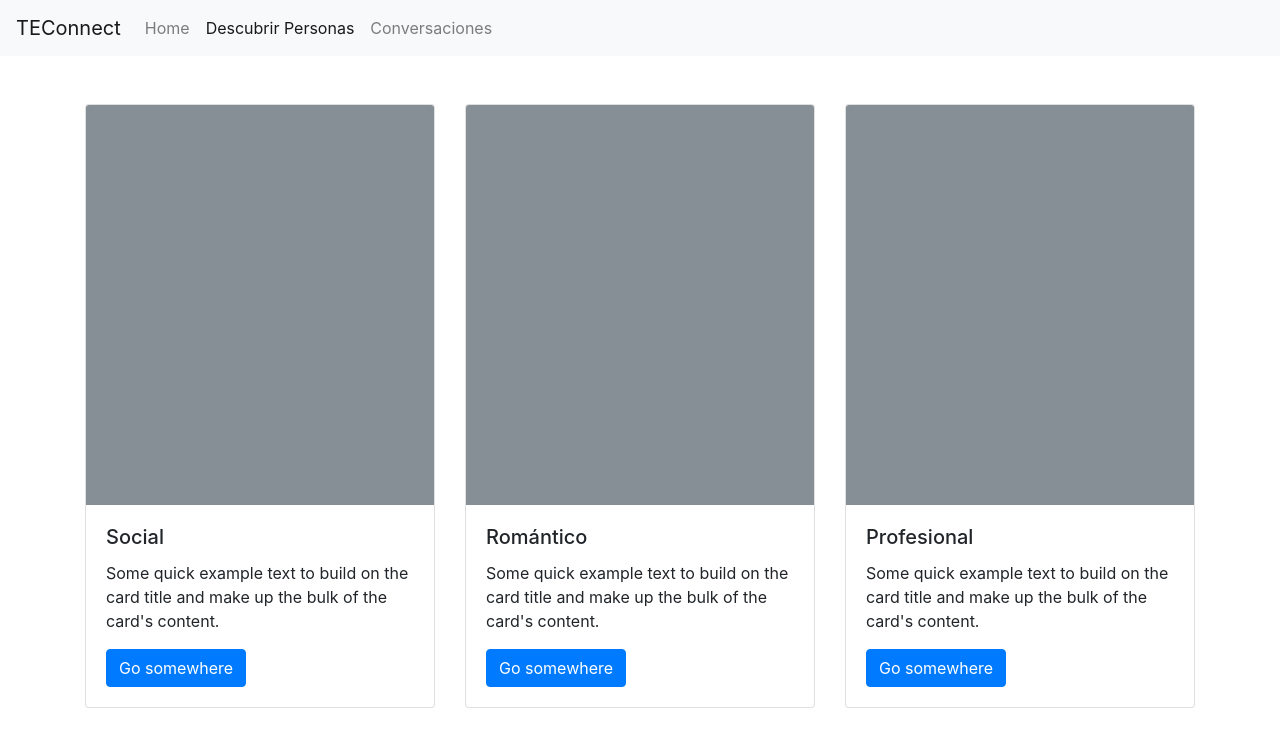
After one commit to santiagodg/TEConnect, a PHP site: page /views/EscogerAmbito.php in a window 1280 px wide. The commit adds this page. Shown: the top 755 px of the page. Run offline with PHP 8.4, Linux system fonts and the light colour scheme.

Commit message:
add escogerAmbito view

```diff
--- /dev/null
+++ b/views/EscogerAmbito.php
@@ -0,0 +1,76 @@
+<!DOCTYPE html>
+<html>
+  <head>
+    <!-- Required meta tags -->
+    <meta charset="utf-8">
+    <meta name="viewport" content="width=device-width, initial-scale=1, shrink-to-fit=no">
+
+    <!-- Bootstrap CSS -->
+    <link rel="stylesheet" href="/views/css/bootstrap.min.css">
+
+    <title>TEConnect | Descubrir Personas</title>
+  </head>
+  <body>
+    <nav class="navbar navbar-expand-lg navbar-light bg-light">
+      <a class="navbar-brand" href="/index.php">TEConnect</a>
+      <button class="navbar-toggler" type="button" data-toggle="collapse" data-target="#navbarSupportedContent" aria-controls="navbarSupportedContent" aria-expanded="false" aria-label="Toggle navigation">
+        <span class="navbar-toggler-icon"></span>
+      </button>
+
+      <div class="collapse navbar-collapse" id="navbarSupportedContent">
+        <ul class="navbar-nav mr-auto">
+          <li class="nav-item">
+            <a class="nav-link" href="/views/home.php">Home</a>
+          </li>
+          <li class="nav-item active">
+            <a class="nav-link" href="/views/DescubrirPersonas.php">Descubrir Personas<span class="sr-only">(current)</span></a>
+          </li>
+          <li class="nav-item">
+            <a class="nav-link" href="/views/Conversaciones.php">Conversaciones</a>
+          </li>
+        </ul>
+      </div>
+    </nav>
+
+    <div class="container">
+      <div class="row py-5">
+        <div class="col">
+          <div class="card" style="">
+            <svg class="bd-placeholder-img card-img-top" width="100%" height="50vh" xmlns="http://www.w3.org/2000/svg" preserveAspectRatio="xMidYMid slice" focusable="false" role="img" aria-label="Placeholder: Image cap"><title>Placeholder</title><rect width="100%" height="100%" fill="#868e96"></rect></svg>
+            <div class="card-body">
+              <h5 class="card-title">Social</h5>
+              <p class="card-text">Some quick example text to build on the card title and make up the bulk of the card's content.</p>
+              <a href="#" class="btn btn-primary">Go somewhere</a>
+            </div>
+          </div>
+        </div>
+        <div class="col">
+          <div class="card">
+            <svg class="bd-placeholder-img card-img-top" width="100%" height="50vh" xmlns="http://www.w3.org/2000/svg" preserveAspectRatio="xMidYMid slice" focusable="false" role="img" aria-label="Placeholder: Image cap"><title>Placeholder</title><rect width="100%" height="100%" fill="#868e96"></rect></svg>
+            <div class="card-body">
+              <h5 class="card-title">Romántico</h5>
+              <p class="card-text">Some quick example text to build on the card title and make up the bulk of the card's content.</p>
+              <a href="#" class="btn btn-primary">Go somewhere</a>
+            </div>
+          </div>
+        </div>
+        <div class="col">
+          <div class="card">
+            <svg class="bd-placeholder-img card-img-top" width="100%" height="50vh" xmlns="http://www.w3.org/2000/svg" preserveAspectRatio="xMidYMid slice" focusable="false" role="img" aria-label="Placeholder: Image cap"><title>Placeholder</title><rect width="100%" height="100%" fill="#868e96"></rect></svg>
+            <div class="card-body">
+              <h5 class="card-title">Profesional</h5>
+              <p class="card-text">Some quick example text to build on the card title and make up the bulk of the card's content.</p>
+              <a href="#" class="btn btn-primary">Go somewhere</a>
+            </div>
+          </div>
+        </div>
+      </div>
+    </div>
+
+    <!-- Optional JavaScript -->
+    <!-- jQuery first, then Popper.js, then Bootstrap JS -->
+    <script src="https://code.jquery.com/jquery-3.5.1.slim.min.js" integrity="sha384-DfXdz2htPH0lsSSs5nCTpuj/zy4C+OGpamoFVy38MVBnE+IbbVYUew+OrCXaRkfj" crossorigin="anonymous"></script>
+<script src="https://cdn.jsdelivr.net/npm/popper.js@1.16.0/dist/umd/popper.min.js" integrity="sha384-Q6E9RHvbIyZFJoft+2mJbHaEWldlvI9IOYy5n3zV9zzTtmI3UksdQRVvoxMfooAo" crossorigin="anonymous"></script>
+<script src="https://stackpath.bootstrapcdn.com/bootstrap/4.5.0/js/bootstrap.min.js" integrity="sha384-OgVRvuATP1z7JjHLkuOU7Xw704+h835Lr+6QL9UvYjZE3Ipu6Tp75j7Bh/kR0JKI" crossorigin="anonymous"></script>
+  </body>
+</html>
--- a/views/home.php
+++ b/views/home.php
@@ -38,7 +38,7 @@
 
     <br>
     <br><a href="/views/Perfil.php">Perfil</a>
-    <br><a href="/views/DescubrirPersonas.php">Descubrir personas</a>
+    <br><a href="/views/EscogerAmbito.php">Descubrir personas</a>
     <br><a href="/views/Conversaciones.php">Conversaciones</a>
     <br>
     <br><a href="/views/Logout.php">Cerrar sesion</a>
```
